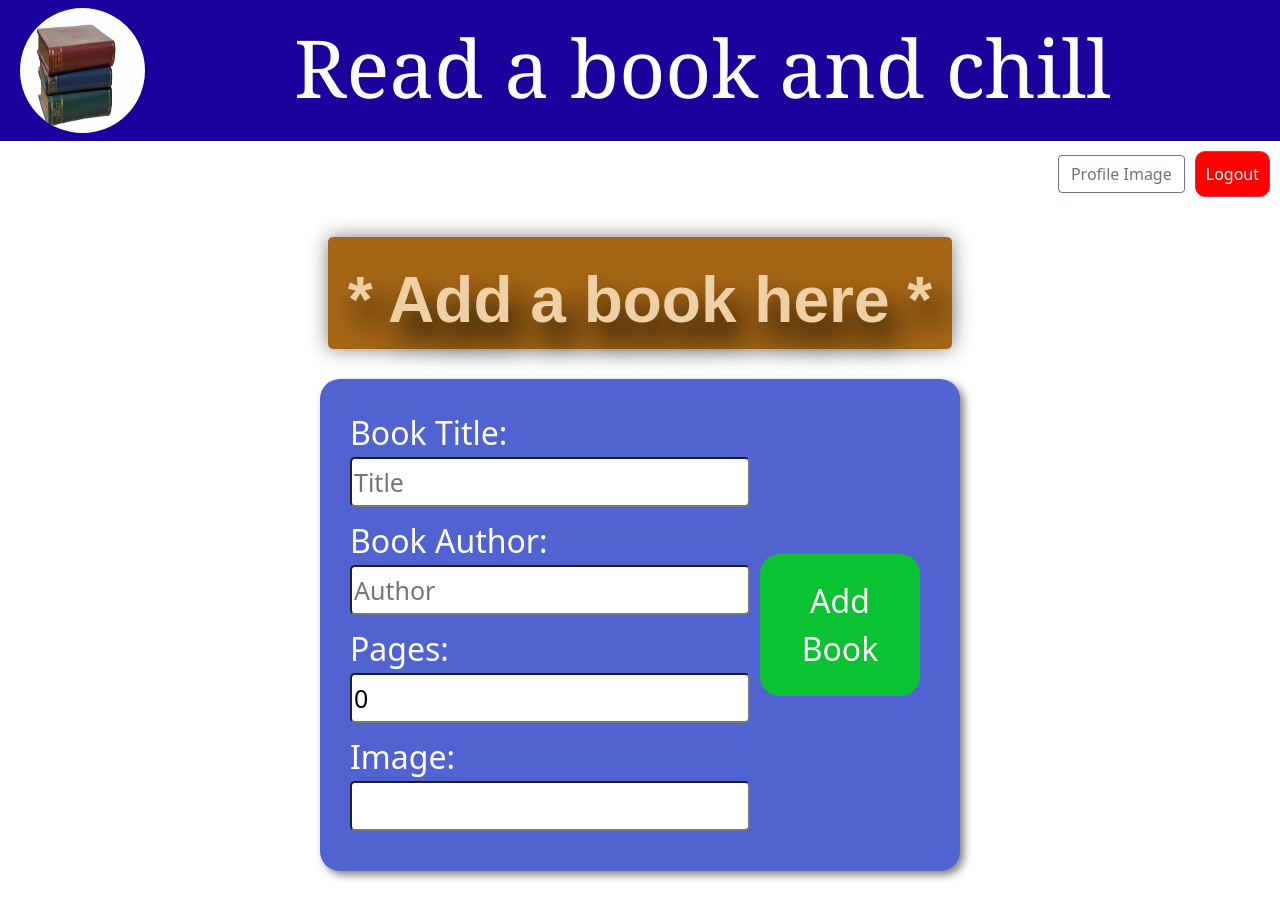
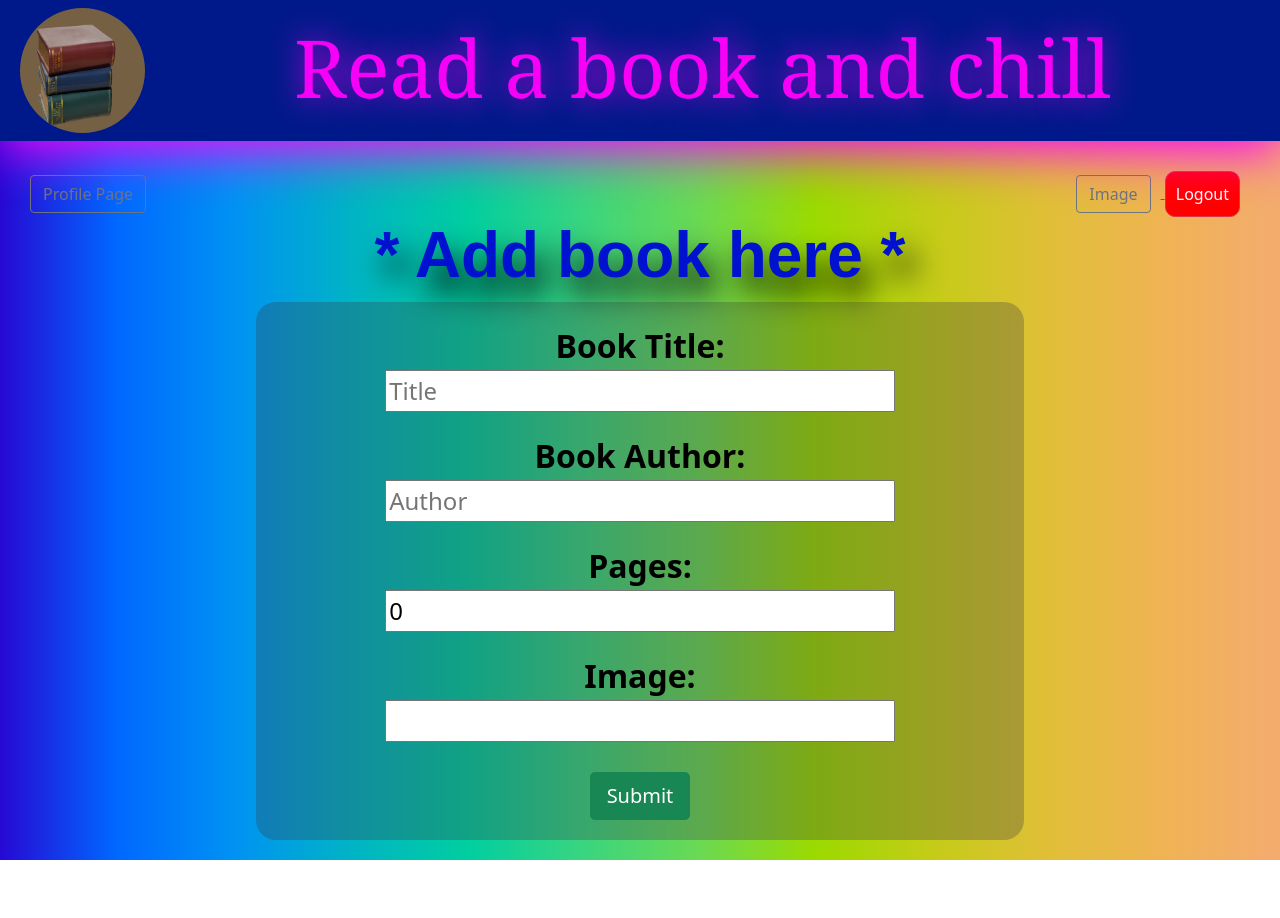
Before and after one commit to 1travelintexan/Read-More-TS, a React (Create React App) app: page /add-book in a window 1280 px wide. Shown: the top 918 px of the page. After the commit the page ends 860 px from the top, so only its background shows below. Built offline with nearby package versions, Linux system fonts and the light colour scheme; no server answers.

Commit message:
some styles

```diff
--- a/src/App.css
+++ b/src/App.css
@@ -4,6 +4,23 @@ body {
   display: flex;
   align-items: center;
   justify-content: center;
+  background-image: linear-gradient(
+    to right,
+    #2708d4,
+    #0068ff,
+    #0092f3,
+    #00b3c6,
+    #00cea1,
+    #39d580,
+    #6ad954,
+    #9bda00,
+    #c4cc17,
+    #e0bf37,
+    #efb354,
+    #f4ab6f
+  );
+  background-repeat: repeat;
+  background-size: cover;
 }
 #link {
   text-decoration: none;
@@ -13,6 +30,11 @@ body {
   align-items: center;
   justify-content: center;
   flex-direction: column;
+}
+.flex h4 {
+  color: grey;
+  font-size: 1.3rem;
+  font-family: Verdana, Geneva, Tahoma, sans-serif;
 }
 
 .landing-page {
@@ -72,11 +94,10 @@ body {
 
 .banner {
   width: 100vw;
-  padding: 0;
-  margin: 10px;
+  padding: 30px 30px 0px 30px;
   display: flex;
   align-items: center;
-  justify-content: flex-end;
+  justify-content: space-between;
 }
 .banner button {
   margin-right: 10px;
@@ -94,11 +115,13 @@ body {
   align-items: center;
   justify-content: center;
   height: 200px;
-  background-color: rgb(28, 0, 155);
+  background-color: rgb(0, 25, 138);
+  box-shadow: 0 10px 50px rgb(250, 2, 250);
   padding: 20px;
 }
 .navbar h1 {
-  color: white;
+  color: rgb(247, 0, 247);
+  text-shadow: 0 0 30px rgb(203, 0, 225);
   font-family: Georgia, "Times New Roman", Times, serif;
   font-size: 5rem;
 }
@@ -106,7 +129,7 @@ body {
 .logo {
   height: 125px;
   width: 125px;
-  background-color: rgb(254, 254, 254);
+  background-color: rgba(233, 167, 0, 0.503);
   border-radius: 62.5px;
 }
 
@@ -142,37 +165,20 @@ h3 {
   height: 100vh;
 }
 
-.header {
-  flex: 30%;
-  background-color: rgb(80, 99, 209);
-  width: 50%;
-  padding: 30px;
-  margin-bottom: 60px;
-  display: flex;
-  justify-content: space-around;
-  align-items: center;
-  border-radius: 20px;
-  box-shadow: 4px 4px 8px gray;
-}
-
-.input-container {
-  display: flex;
-  flex-direction: column;
-}
-
 .updateUser-page {
   display: flex;
   align-items: center;
   justify-content: center;
   flex-direction: column;
 }
+
 .updateUser-page h2 {
   color: rgb(28, 0, 155);
   font-size: 4rem;
   font-family: Georgia, "Times New Roman", Times, serif;
 }
 .form-container {
-  width: 70vw;
+  width: 50vw;
   background-color: rgb(243, 243, 243);
   display: flex;
   align-items: center;
@@ -205,25 +211,7 @@ label {
   justify-content: center;
 }
 .update-input input {
-  /* //height: 100%; */
   margin-top: 20px;
-}
-
-.header input {
-  border-radius: 5px;
-  height: 50px;
-  width: 400px;
-  font-size: 25px;
-  margin-bottom: 10px;
-}
-.header button {
-  background-color: rgb(10, 194, 50);
-  color: white;
-  margin: 10px;
-  padding: 20px;
-  font-size: 2rem;
-  border-radius: 20px;
-  border: 3px solid rgba(255, 255, 255, 0);
 }
 
 .bookList {
@@ -309,14 +297,25 @@ label {
   flex-direction: column;
 }
 .add-book-container h1 {
-  margin: 30px;
-  background-color: rgb(166, 102, 22);
-  color: rgb(239, 207, 166);
+  color: rgb(0, 17, 208);
   text-shadow: 10px 20px 30px black;
-  padding: 25px 20px 10px 20px;
-  border-radius: 5px;
-  box-shadow: 0 0 20px grey;
   font-size: 4rem;
   font-family: fantasy;
   font-weight: bold;
 }
+.add-book-form {
+  width: 60%;
+  padding: 20px;
+  margin-bottom: 20px;
+  border-radius: 20px;
+  background-color: #3837404b;
+  display: flex;
+  justify-content: center;
+  align-items: center;
+  flex-direction: column;
+}
+.add-book-form input {
+  width: 70%;
+  font-size: 1.5rem;
+  margin-bottom: 20px;
+}
--- a/src/App.tsx
+++ b/src/App.tsx
@@ -119,7 +119,6 @@ const App: FC = () => {
         navigate("/login");
       });
   }
-
   return (
     <div className="app">
       <Navbar currentUser={user} />
--- a/src/Components/AddBook.tsx
+++ b/src/Components/AddBook.tsx
@@ -2,6 +2,7 @@ import axios from "axios";
 import { useState, ChangeEvent } from "react";
 import { IBook } from "../Interfaces";
 import { API_URL } from "../config";
+import { Button } from "react-bootstrap";
 
 function AddBook() {
   const [book, setBook] = useState<string>("");
@@ -47,10 +48,9 @@ function AddBook() {
 
   return (
     <div className="add-book-container">
-      <h1>* Add a book here *</h1>
-      <div className="header">
-        <div className="input-container">
-          <label>Book Title:</label>
+      <h1>* Add book here *</h1>
+      <div className="add-book-form">
+        <label className="update-label">Book Title:</label>
         <input
           type="text"
           name="book"
@@ -58,7 +58,7 @@ function AddBook() {
           value={book}
           onChange={handleChange}
         />
-          <label>Book Author:</label>
+        <label className="update-label">Book Author:</label>
         <input
           type="text"
           name="author"
@@ -66,22 +66,23 @@ function AddBook() {
           value={author}
           onChange={handleChange}
         />
-          <label>Pages:</label>
+        <label className="update-label">Pages:</label>
         <input
           type="number"
           name="pages"
           value={pages}
           onChange={handleChange}
         />
-          <label>Image:</label>
-          <input
-            type="text"
-            name="image"
-            value={image}
-            onChange={handleChange}
-          />
-        </div>
-        <button onClick={addBook}>Add Book</button>
+        <label className="update-label">Image:</label>
+        <input type="text" name="image" value={image} onChange={handleChange} />
+        <Button
+          variant="success"
+          size="lg"
+          style={{ marginTop: "10px" }}
+          onClick={addBook}
+        >
+          Submit
+        </Button>
       </div>
     </div>
   );
--- a/src/Components/Navbar.tsx
+++ b/src/Components/Navbar.tsx
@@ -41,12 +41,19 @@ function Navbar({ currentUser }: IProps) {
         </div>
       </div>
       <div className="banner">
-        <Link to="/profile-image">
-          <Button variant="outline-secondary">Profile Image</Button>{" "}
-        </Link>
-        <Button variant="danger" id="logout" onClick={handleLogout}>
-          Logout
-        </Button>
+        <div>
+          <Link to="/profile">
+            <Button variant="outline-secondary">Profile Page</Button>{" "}
+          </Link>
+        </div>
+        <div>
+          <Link to="/profile-image">
+            <Button variant="outline-secondary">Image</Button>{" "}
+          </Link>
+          <Button variant="danger" id="logout" onClick={handleLogout}>
+            Logout
+          </Button>
+        </div>
       </div>
     </>
   );
--- a/src/Components/Profile.tsx
+++ b/src/Components/Profile.tsx
@@ -3,6 +3,7 @@ import BookList from "../Components/BookList";
 import { useNavigate, Link } from "react-router-dom";
 import { User } from "../Interfaces";
 import { Dispatch, SetStateAction } from "react";
+import { Spinner } from "react-bootstrap";
 
 interface IProps {
   //here you can declare the return type (here is void)
@@ -12,7 +13,9 @@ interface IProps {
 
 function Profile({ currentUser, setUser }: IProps) {
   const navigate = useNavigate();
-
+  if (!currentUser) {
+    return <Spinner animation="grow" variant="primary" />;
+  }
   return (
     <div>
       <div className="profile-container">
--- a/src/Components/ProfileImage.tsx
+++ b/src/Components/ProfileImage.tsx
@@ -3,6 +3,7 @@ import axios from "axios";
 import { API_URL } from "../config";
 import { User } from "../Interfaces";
 import { useNavigate } from "react-router-dom";
+import { Spinner } from "react-bootstrap";
 
 interface IProps {
   setUser: Dispatch<SetStateAction<User>>;
@@ -42,6 +43,9 @@ function ProfileImage({ setUser }: IProps) {
     }
     sendImage();
   }
+  if (!setUser) {
+    return <Spinner animation="grow" variant="primary" />;
+  }
 
   return (
     <div>
--- a/src/Components/UpdateUser.tsx
+++ b/src/Components/UpdateUser.tsx
@@ -3,7 +3,7 @@ import Button from "react-bootstrap/Button";
 import { useState } from "react";
 import { API_URL } from "../config";
 import { User } from "../Interfaces";
-import { CloseButton } from "react-bootstrap";
+import { CloseButton, Spinner } from "react-bootstrap";
 
 interface IProps {
   currentUser: User;
@@ -41,6 +41,9 @@ function UpdateUser({ currentUser }: IProps) {
     let name = e.target.name;
     setShowInput({ ...showInput, [name]: false });
   };
+  if (!currentUser) {
+    return <Spinner animation="grow" variant="primary" />;
+  }
   return (
     <div className="updateUser-page">
       <h2>Update your Information:</h2>
@@ -53,11 +56,12 @@ function UpdateUser({ currentUser }: IProps) {
               type="text"
               placeholder="Enter your new username"
               onChange={handleChange}
+              value={updatedUser.username}
             />
             <CloseButton name="usernameBtn" onClick={handleCloseInput} />
           </div>
         ) : (
-          <div>
+          <div className="flex">
             <h4>{currentUser.username}</h4>
             <Button
               variant="outline-secondary"
@@ -76,6 +80,7 @@ function UpdateUser({ currentUser }: IProps) {
               name="email"
               type="email"
               placeholder="Enter your email"
+              value={updatedUser.email}
               onChange={handleChange}
             />
             <CloseButton name="emailBtn" onClick={handleCloseInput} />
```
Lines whose indentation alone changed are shown as unchanged.
